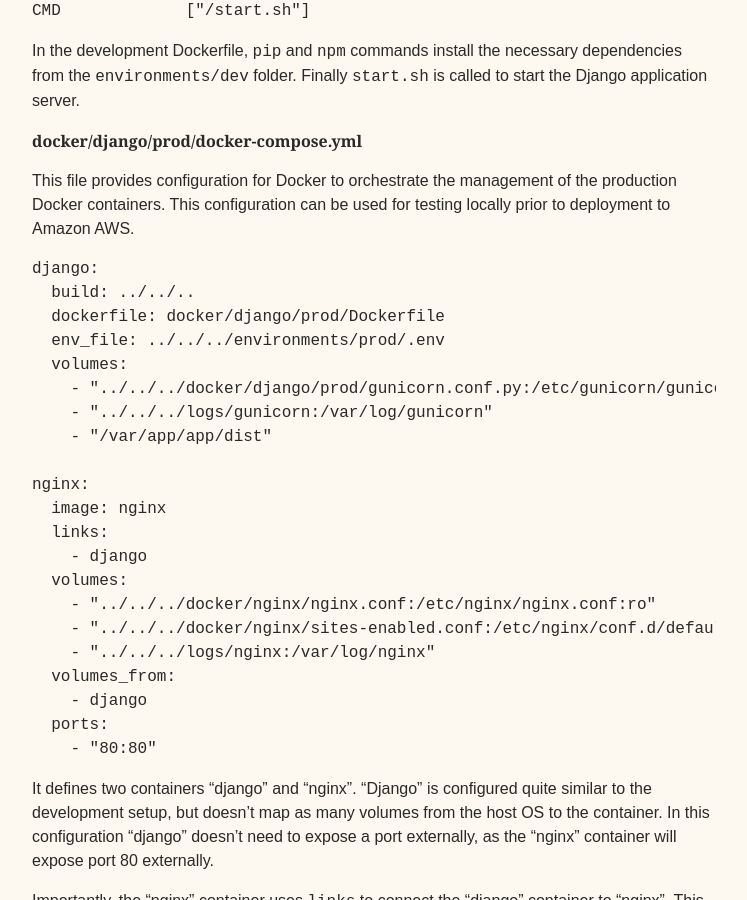
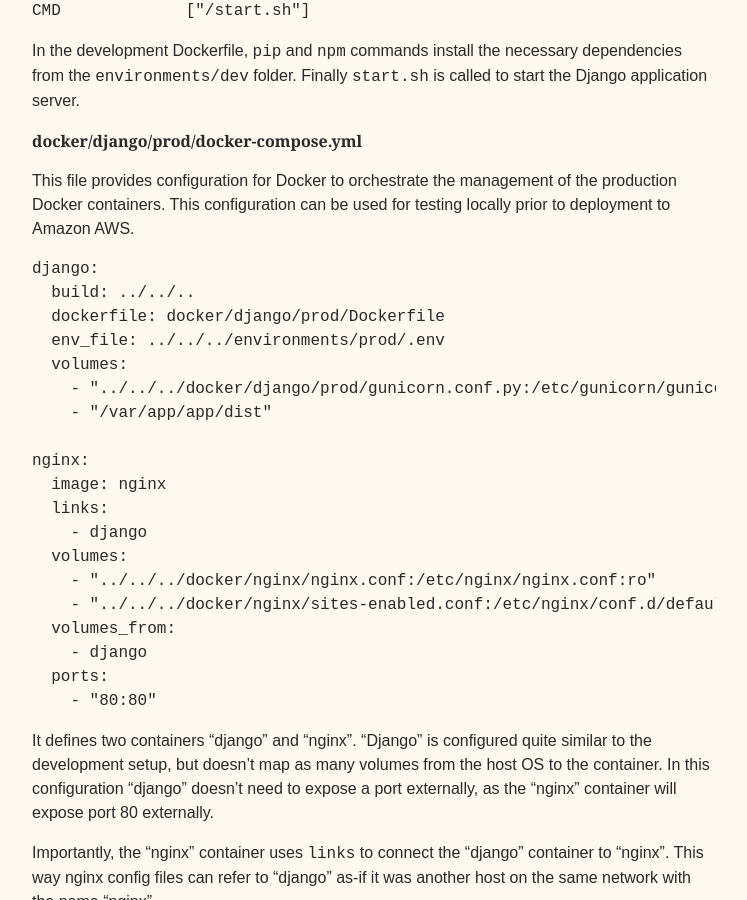
Before and after one commit to visual-assault/visual-assault.github.io, a Jekyll site: the page built from _posts/2015-11-03-development-lifecycle-with-docker-and-elastic-beanstalk.md, in a window 1280 px wide and 900 px high, scrolled down 11541 px. Shown: the whole window, without its empty margins (380-1127 px from the left). Built offline with Jekyll 4.4.1, drawn with Linux system fonts in a browser that asks for light colours; emoji names are drawn with the system emoji font; some of the changed text lies outside the part shown.

Commit message:
Updated docs to fix bug

```diff
--- a/_posts/2015-11-03-development-lifecycle-with-docker-and-elastic-beanstalk.md
+++ b/_posts/2015-11-03-development-lifecycle-with-docker-and-elastic-beanstalk.md
@@ -594,7 +594,6 @@
       env_file: ../../../environments/prod/.env
       volumes:
         - "../../../docker/django/prod/gunicorn.conf.py:/etc/gunicorn/gunicorn.conf.py:ro"
-        - "../../../logs/gunicorn:/var/log/gunicorn"
         - "/var/app/app/dist"
 
     nginx:
@@ -604,7 +603,6 @@
       volumes:
         - "../../../docker/nginx/nginx.conf:/etc/nginx/nginx.conf:ro"
         - "../../../docker/nginx/sites-enabled.conf:/etc/nginx/conf.d/default.conf:ro"
-        - "../../../logs/nginx:/var/log/nginx"
       volumes_from:
         - django
       ports:
@@ -767,10 +765,6 @@
                 "sourceVolume": "gunicorn-conf",
                 "containerPath": "/etc/gunicorn/gunicorn.conf.py",
                 "readOnly": true
-            },
-            {
-                "sourceVolume": "awseb-logs-django",
-                "containerPath": "/var/log/gunicorn"
             }
         ]
     },
```
Also changed, not shown: other parts of _posts/2015-11-03-development-lifecycle-with-docker-and-elastic-beanstalk.md (+1 -1 lines).
